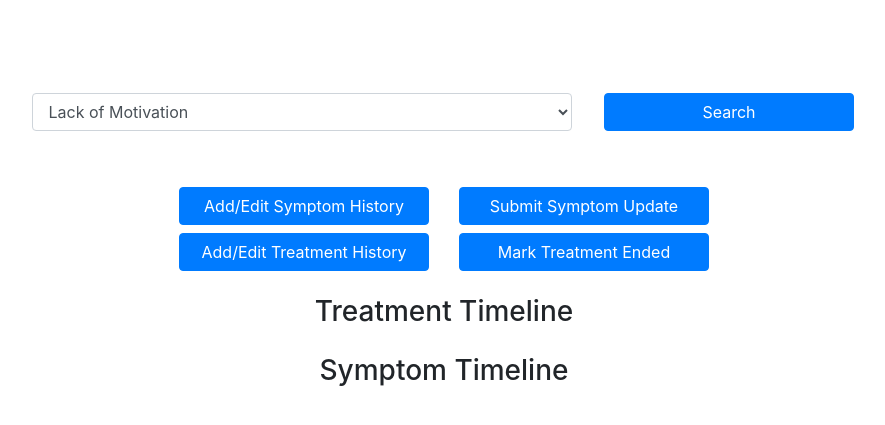
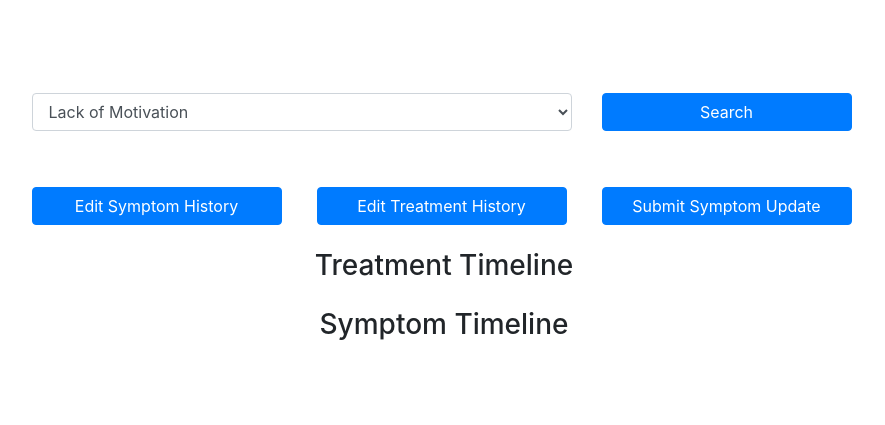
Before and after one commit to square1grp/What_really_works, a Django app: template wrw/templates/pages/user.html in a window 1280 px wide. Shown: the top 425 px of the page, without its empty margins (196-1081 px from the left). Run offline with Django 3.2, Linux system fonts and the light colour scheme; the template is opened without the code that fills it: values that come from a table or form of the project are taken from there, others are empty; data comes from the database, SQL or seed files in the repository; both versions use the stored data as it was after the commit; some libraries are stand-ins or nearby versions.

Commit message:
update models

```diff
--- a/wrw/models.py
+++ b/wrw/models.py
@@ -135,7 +135,7 @@ class UserMethodTrialStart(models.Model):
         verbose_name_plural = 'User Treatment Trials (start)'
 
     def __str__(self):
-        return '%s was started at %s' % (self.getMethodName(), self.created_at())
+        return '%s was started at %s' % (self.getMethodName(), self.created_at)
 
     def getMethodName(self):
         return str(self.method)
@@ -167,6 +167,8 @@ class UserSymptomTrialStart(models.Model):
     def getMethodName(self):
         return self.user_method_trial_start.getMethodName()
 
+    getMethodName.short_description = 'Treatment'
+
     def getSeverity(self):
         return self.severity.getRatingText()
 
@@ -192,7 +194,7 @@ class UserMethodTrialEnd(models.Model):
         verbose_name_plural = 'User Treatment Trials (end)'
 
     def __str__(self):
-        return '%s and ended at %s' % (self.user_method_trial_start, self.created_at)
+        return 'ended at %s' % self.created_at
 
     def getMethodName(self):
         return self.user_method_trial_start.getMethodName()
@@ -221,10 +223,12 @@ class UserSymptomTrialEnd(models.Model):
         verbose_name_plural = 'User Symptom Trials (end)'
 
     def __str__(self):
-        return '%s : %s and severity was %s' % (self.user_symptom_trial_start, self.user_method_trial_end, self.getSeverity())
+        return '%s and severity was %s' % (self.user_method_trial_end, self.getSeverity())
 
     def getMethodName(self):
         return self.user_method_trial_end.getMethodName()
+
+    getMethodName.short_description = 'Treatment'
 
     def getSeverity(self):
         return self.severity.getRatingText()
@@ -232,7 +236,7 @@ class UserSymptomTrialEnd(models.Model):
     getSeverity.short_description = 'Severity'
 
     def getDrawback(self):
-        return self.user_symptom_trial_end.getDrawback()
+        return self.user_method_trial_end.getDrawback()
 
     getDrawback.short_description = 'Drawback'
 
@@ -246,7 +250,7 @@ class UserSymptom(models.Model):
     user_symptom_trial_start = models.ForeignKey(
         UserSymptomTrialStart, on_delete=models.CASCADE)
     user_symptom_trial_end = models.ForeignKey(
-        UserSymptomTrialEnd, on_delete=models.CASCADE, null=True)
+        UserSymptomTrialEnd, on_delete=models.CASCADE, blank=True, null=True)
 
     class Meta:
         verbose_name = 'User Symptom'
@@ -254,11 +258,21 @@ class UserSymptom(models.Model):
 
         unique_together = ['user', 'symptom', 'user_symptom_trial_start']
 
+    def has_related_object(self):
+        has_user_symptom_trial_end = False
+
+        try:
+            has_user_symptom_trial_end = self.user_symptom_trial_end is not None
+        except UserSymptomTrialEnd.DoesNotExist:
+            pass
+
+        return has_user_symptom_trial_end
+
     def __str__(self):
         return '''
             Username : %s, Symptom: %s
             %s
-        ''' % (self.getUserName, self.getSymptomName(), self.user_symptom_trial_end if self.user_symptom_trial_end else self.user_symptom_trial_start)
+        ''' % (self.getUserName(), self.getSymptomName(), self.user_symptom_trial_end if self.has_related_object() else self.user_symptom_trial_start)
 
     def getUserName(self):
         return str(self.user)
--- a/wrw/templates/pages/user.html
+++ b/wrw/templates/pages/user.html
@@ -25,26 +25,22 @@
             </select>
         </div>
 
-        <div class="col-12 col-md-3 d-flex mr-md-auto mb-2">
+        <div class="col-12 col-md-3 mr-md-auto mb-2">
             <a id="redirect_to_symptom" href="#" class="btn btn-primary mx-auto">Search</a>
         </div>
     </div>
 
     <div class="row mb-3">
-        <div class="col-12 col-md-6 d-flex">
-            <button type="button" class="btn btn-primary mx-auto mb-2 mr-md-0">Add/Edit Symptom History</button>
+        <div class="col-12 col-md-3 ml-md-auto">
+            <a href="#" class="btn btn-primary mx-auto mb-2 ml-md-0">Edit Symptom History</a>
         </div>
 
-        <div class="col-12 col-md-6 d-flex">
-            <button type="button" class="btn btn-primary mx-auto mb-2 ml-md-0">Submit Symptom Update</button>
+        <div class="col-12 col-md-3">
+            <a href="#" class="btn btn-primary mx-auto mb-2 ml-md-0">Edit Treatment History</a>
         </div>
 
-        <div class="col-12 col-md-6 d-flex">
-            <button type="button" class="btn btn-primary mx-auto mb-2 mr-md-0">Add/Edit Treatment History</button>
-        </div>
-
-        <div class="col-12 col-md-6 d-flex">
-            <button type="button" class="btn btn-primary mx-auto mb-2 ml-md-0">Mark Treatment Ended</button>
+        <div class="col-12 col-md-3 mr-md-auto">
+            <a href="#" class="btn btn-primary mx-auto mb-2 ml-md-0">Submit Symptom Update</a>
         </div>
     </div>
 
```
Also changed, not shown: db.sqlite3, wrw/migrations/0001_initial.py, wrw/migrations/0002_auto_20191123_1030.py (deleted), wrw/migrations/0002_auto_20191123_1117.py (added).
